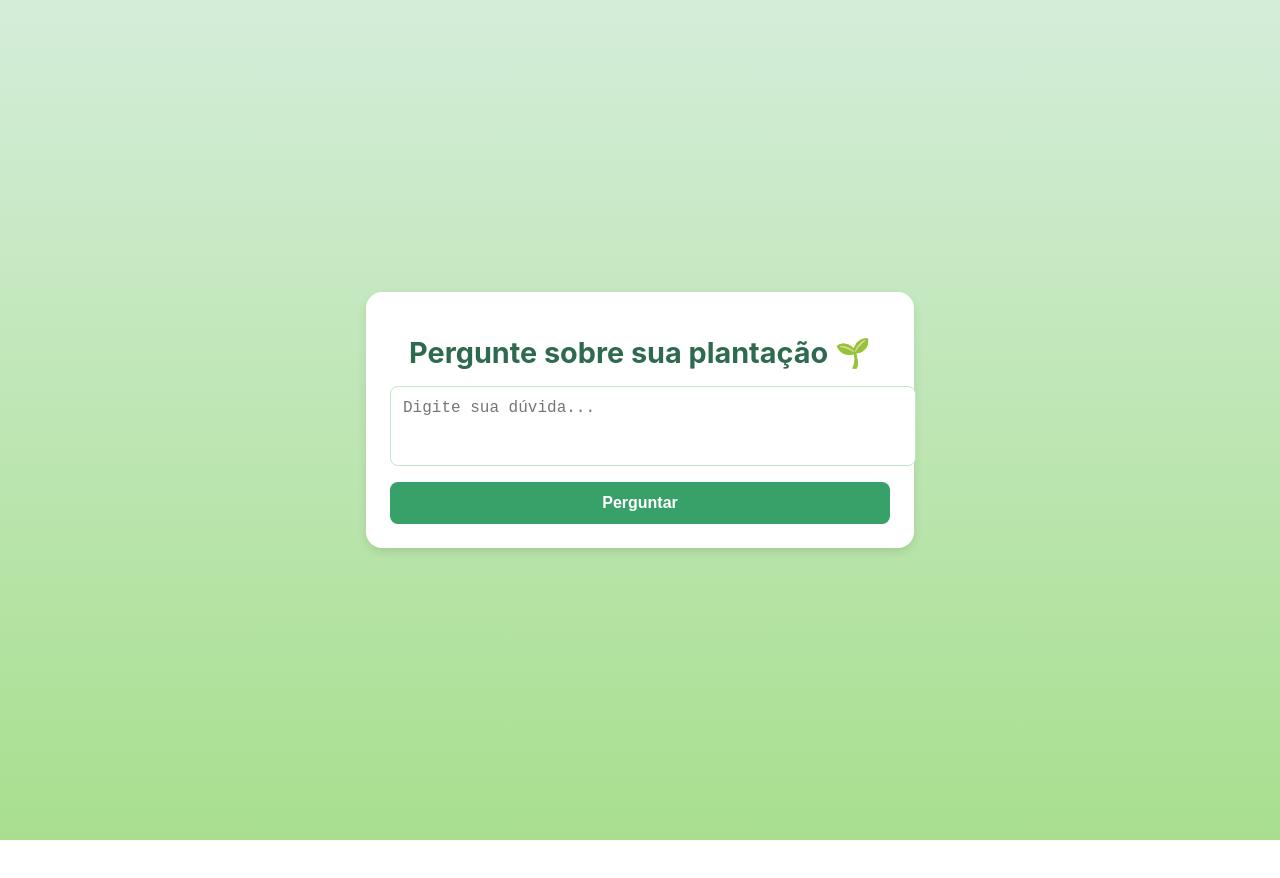
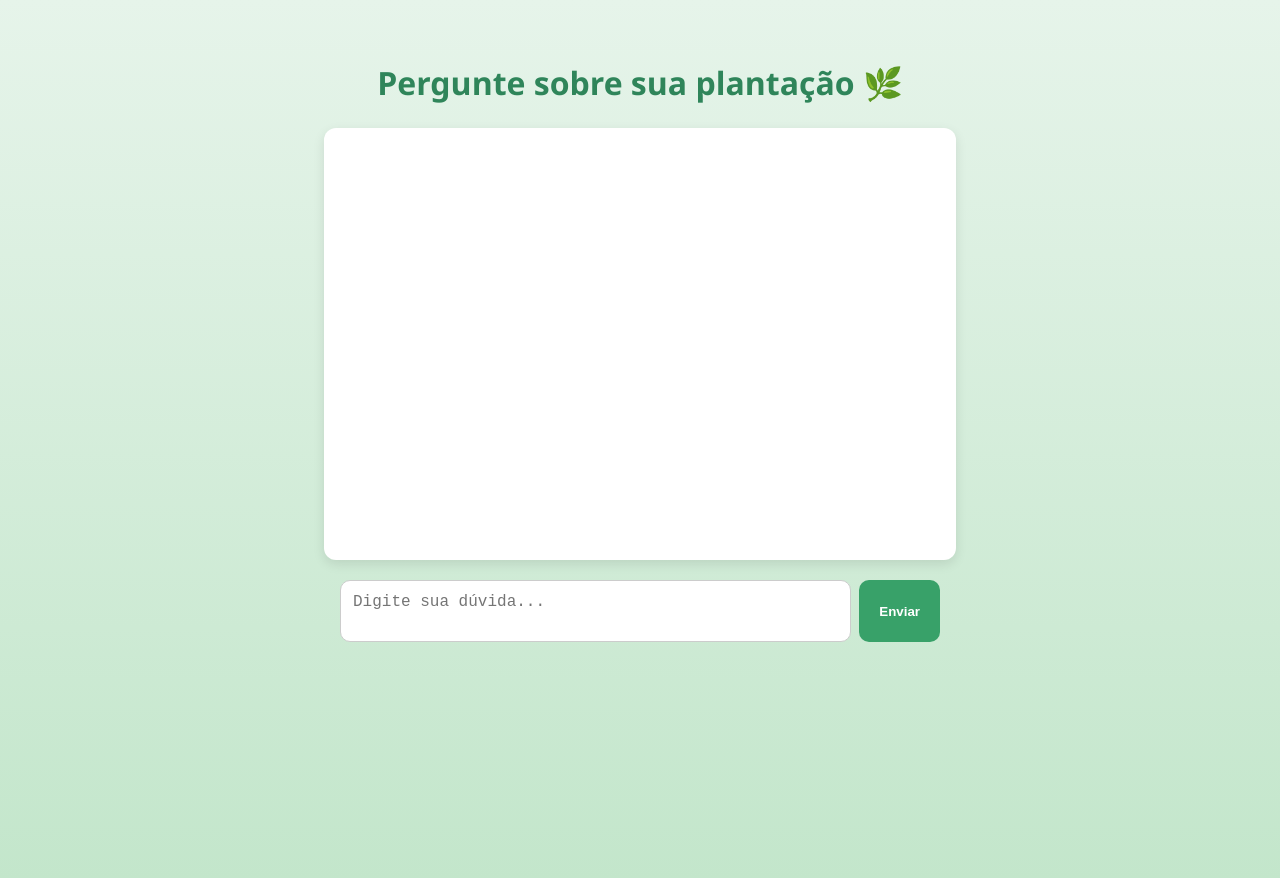
Before and after one commit to pedrohenrif/agro-sync, a React (Create React App) app: page /ask-ai in a window 1280 px wide. Before the commit the page ends 840 px from the top, so only its background shows below. Built offline with nearby package versions, Linux system fonts and the light colour scheme; the HTML template or start-up script is replaced by a standard one.

Commit message:
Layout e configuracao da tela da ai

```diff
--- a/package.json
+++ b/package.json
@@ -15,6 +15,7 @@
     "axios": "^1.8.4",
     "react": "^19.0.0",
     "react-dom": "^19.0.0",
+    "react-markdown": "^10.1.0",
     "react-router-dom": "^7.4.1",
     "react-scripts": "5.0.1",
     "typescript": "^4.9.5",
--- a/src/pages/AskAI/AskAI.tsx
+++ b/src/pages/AskAI/AskAI.tsx
@@ -1,12 +1,19 @@
-import { useState } from "react";
+import { useState, useRef, useEffect } from "react";
+import ReactMarkdown from "react-markdown";
 import axios from "axios";
 import "../AskAI/ask-ai.css";
 
+interface Message {
+    role: "user" | "assistant";
+    content: string;
+}
+
 const AskAI = () => {
     const [question, setQuestion] = useState("");
-    const [answer, setAnswer] = useState("");
+    const [messages, setMessages] = useState<Message[]>([]);
     const [loading, setLoading] = useState(false);
     const [error, setError] = useState("");
+    const chatEndRef = useRef<HTMLDivElement>(null);
 
     const handleAsk = async () => {
         if (!question.trim()) {
@@ -14,45 +21,72 @@ const AskAI = () => {
             return;
         }
 
+        setError("");
         setLoading(true);
-        setError("");
-        setAnswer("");
+
+        const newMessages = [...messages, { role: "user", content: question } as const];
+        setMessages(newMessages);
+        setQuestion("");
 
         try {
             const response = await axios.post("http://localhost:3000/agroSync/ask-ai", {
                 question,
             });
 
-            setAnswer(response.data.answer);
+            setMessages([
+                ...newMessages,
+                { role: "assistant", content: response.data.answer },
+            ]);
         } catch (err) {
+            console.error(err);
             setError("Algo deu errado. Tente novamente!");
-            console.error(err);
         } finally {
             setLoading(false);
         }
     };
 
+    useEffect(() => {
+        chatEndRef.current?.scrollIntoView({ behavior: "smooth" });
+    }, [messages, loading]);
+
     return (
-        <div className="ask-ai-container">
-            <div className="ask-ai-box">
-                <h1 className="ask-ai-title">Pergunte sobre sua plantação 🌱</h1>
+        <div className="chat-container">
+            <h1 className="chat-title">Pergunte sobre sua plantação 🌿</h1>
+            <div className="chat-box">
+                {messages.map((msg, index) => (
+                    <div
+                        key={index}
+                        className={`chat-message ${msg.role === "user" ? "user" : "assistant"}`}
+                    >
+                        <ReactMarkdown>{msg.content}</ReactMarkdown>
+                    </div>
+                ))}
+                {loading && (
+                    <div className="chat-message assistant">
+                        <span className="typing">Digitando...</span>
+                    </div>
+                )}
+                <div ref={chatEndRef} />
+            </div>
+
+            <div className="chat-input-area">
                 <textarea
-                    className="ask-ai-textarea"
-                    rows={3}
+                    className="chat-input"
+                    rows={2}
                     placeholder="Digite sua dúvida..."
                     value={question}
                     onChange={(e) => setQuestion(e.target.value)}
                 />
                 <button
-                    className="ask-ai-button"
+                    className="chat-button"
                     onClick={handleAsk}
                     disabled={loading}
                 >
-                    {loading ? "Consultando a IA..." : "Perguntar"}
+                    Enviar
                 </button>
-                {error && <p className="ask-ai-error">{error}</p>}
-                {answer && <div className="ask-ai-answer">{answer}</div>}
             </div>
+
+            {error && <p className="chat-error">{error}</p>}
         </div>
     );
 };
--- a/src/pages/AskAI/ask-ai.css
+++ b/src/pages/AskAI/ask-ai.css
@@ -1,86 +1,118 @@
-/* Fundo com gradiente suave */
-.ask-ai-container {
+/* Container principal */
+.chat-container {
     display: flex;
     flex-direction: column;
     align-items: center;
-    justify-content: center;
+    padding: 40px 20px;
+    background: linear-gradient(to bottom, #e6f4ea, #c3e6cb);
     min-height: 100vh;
-    background: linear-gradient(to bottom, #d4edda, #a8df8e);
-    padding: 20px;
-}
-
-/* Caixa de perguntas */
-.ask-ai-box {
-    background: white;
-    padding: 24px;
-    border-radius: 16px;
-    box-shadow: 0 4px 10px rgba(0, 0, 0, 0.1);
-    width: 100%;
-    max-width: 500px;
-    text-align: center;
+    font-family: 'Segoe UI', sans-serif;
 }
 
 /* Título */
-.ask-ai-title {
-    font-size: 1.8rem;
+.chat-title {
+    font-size: 2rem;
     font-weight: bold;
-    color: #2d6a4f;
-    margin-bottom: 16px;
+    color: #2f855a;
+    margin-bottom: 24px;
 }
 
-/* Input de texto */
-.ask-ai-textarea {
+/* Caixa de mensagens estilo chat */
+.chat-box {
+    background: #fff;
+    border-radius: 12px;
+    padding: 16px;
     width: 100%;
+    max-width: 600px;
+    height: 400px;
+    overflow-y: auto;
+    box-shadow: 0 4px 12px rgba(0, 0, 0, 0.1);
+    display: flex;
+    flex-direction: column;
+}
+
+/* Mensagens */
+.chat-message {
+    padding: 12px 16px;
+    border-radius: 16px;
+    margin-bottom: 12px;
+    max-width: 80%;
+    line-height: 1.4;
+    word-wrap: break-word;
+    white-space: pre-line;
+}
+
+.chat-message.user {
+    background-color: #daf5e8;
+    align-self: flex-end;
+    color: #2f855a;
+}
+
+.chat-message.assistant {
+    background-color: #f1f1f1;
+    align-self: flex-start;
+    color: #333;
+}
+
+/* Área de input */
+.chat-input-area {
+    display: flex;
+    gap: 8px;
+    margin-top: 20px;
+    width: 100%;
+    max-width: 600px;
+}
+
+.chat-input {
+    flex: 1;
     padding: 12px;
-    border: 1px solid #c3e6cb;
-    border-radius: 8px;
-    outline: none;
+    border-radius: 10px;
+    border: 1px solid #ccc;
     font-size: 1rem;
     resize: none;
-    transition: border-color 0.3s ease-in-out;
+    outline: none;
+    transition: border 0.3s;
 }
 
-.ask-ai-textarea:focus {
+.chat-input:focus {
     border-color: #38a169;
-    box-shadow: 0 0 8px rgba(56, 161, 105, 0.3);
 }
 
-/* Botão de enviar */
-.ask-ai-button {
-    width: 100%;
-    margin-top: 12px;
-    padding: 12px;
-    background: #38a169;
+/* Botão */
+.chat-button {
+    background-color: #38a169;
     color: white;
+    border: none;
+    padding: 0 20px;
+    border-radius: 10px;
+    cursor: pointer;
     font-weight: bold;
-    font-size: 1rem;
-    border: none;
-    border-radius: 8px;
-    cursor: pointer;
-    transition: background 0.3s ease-in-out;
+    transition: background 0.3s;
 }
 
-.ask-ai-button:hover {
-    background: #2d6a4f;
+.chat-button:hover {
+    background-color: #2f855a;
 }
 
-.ask-ai-button:disabled {
-    background: #ccc;
+.chat-button:disabled {
+    background-color: #ccc;
     cursor: not-allowed;
 }
 
-/* Mensagens de erro */
-.ask-ai-error {
+/* Erros */
+.chat-error {
     color: #e3342f;
     margin-top: 12px;
 }
 
-/* Resposta da IA */
-.ask-ai-answer {
-    margin-top: 20px;
-    padding: 16px;
-    background: #f8f9fa;
-    border-radius: 8px;
-    font-size: 1rem;
-    color: #333;
+/* Digitando... */
+.typing {
+    font-style: italic;
+    color: #888;
+    animation: blink 1s infinite;
 }
+
+@keyframes blink {
+    0%, 100% { opacity: 0.2; }
+    50% { opacity: 1; }
+}
```
Also changed, not shown: 1 other file (tests, documents, lock files or other folders).
